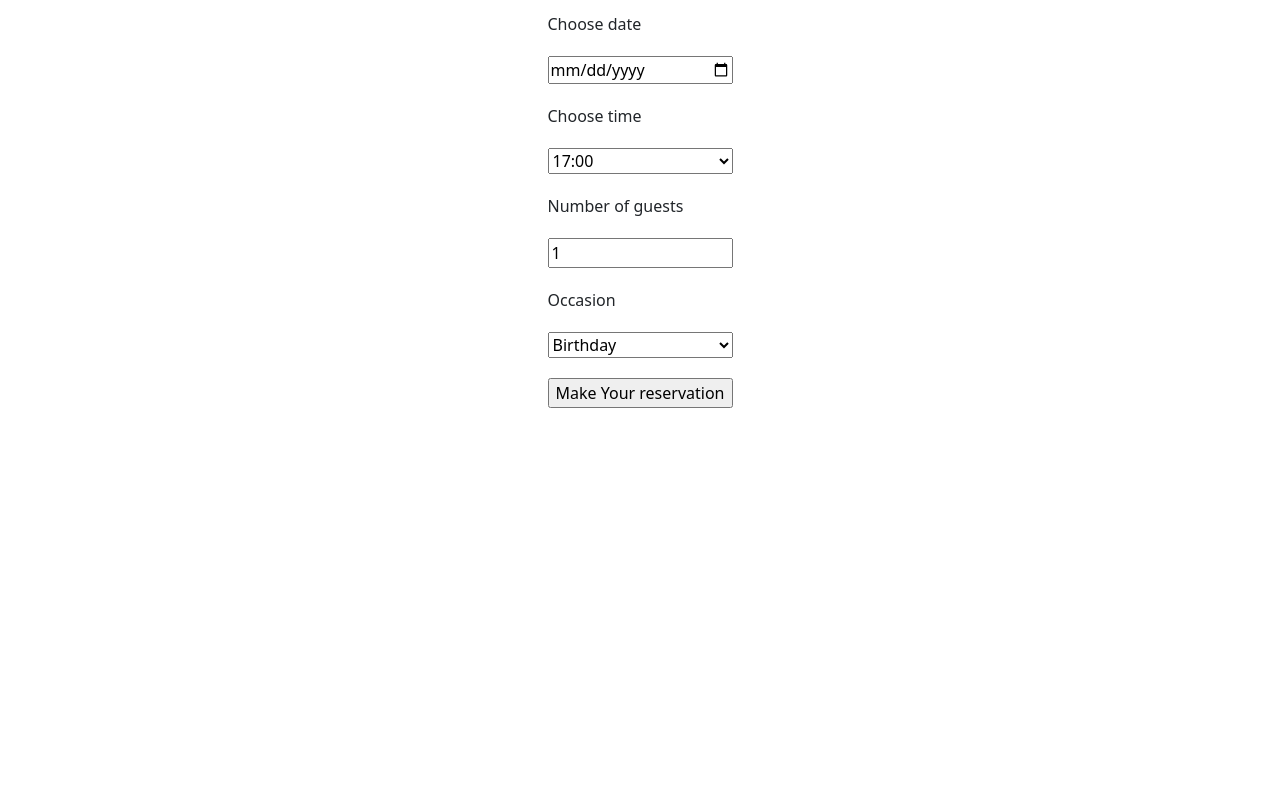
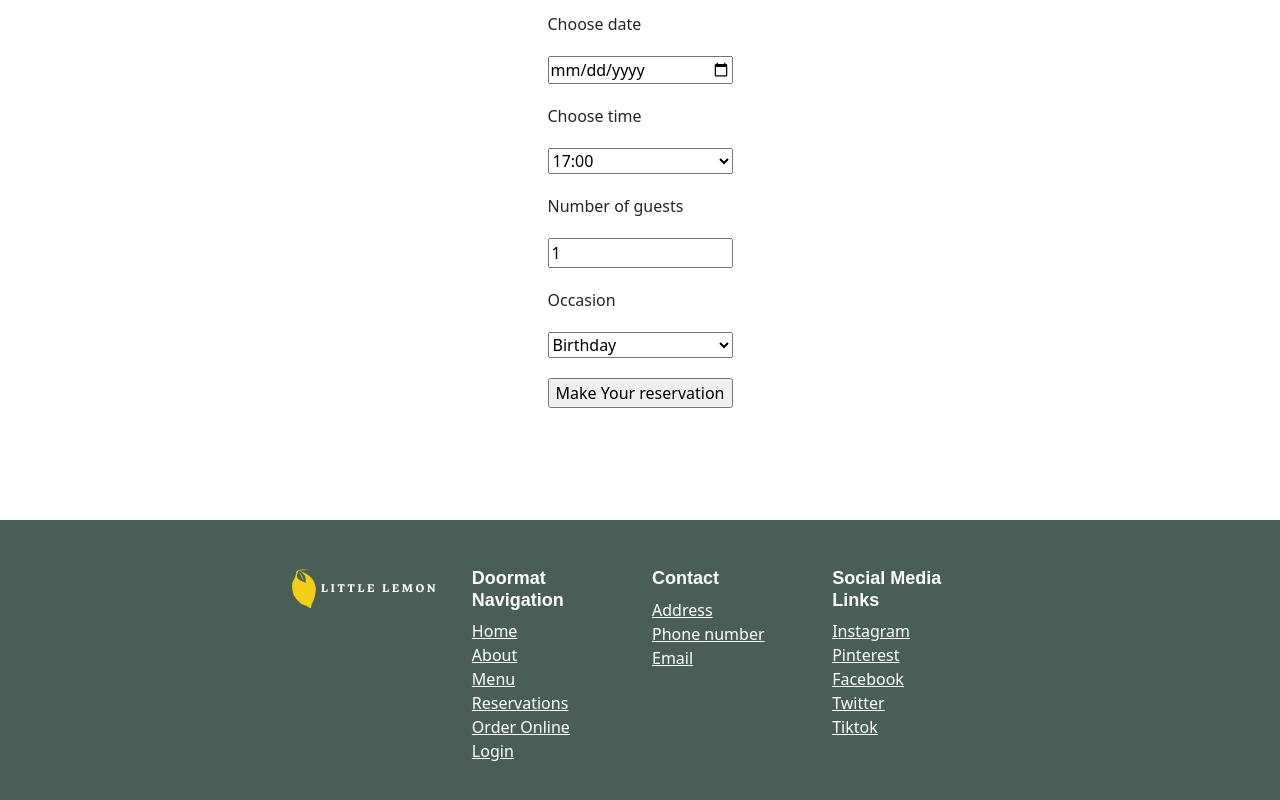
Before and after one commit to diogoestima1998/littlelemon, a React (Create React App) app: page /booking in a window 1280 px wide. Shown: the part 388-1188 px from the top of the page. Before the commit the page ends 800 px from the top, so only its background shows below. Built offline with nearby package versions, Linux system fonts and the light colour scheme.

Commit message:
Routers done with footer

```diff
--- a/src/components/App.css
+++ b/src/components/App.css
@@ -412,6 +412,7 @@ h5 {
   justify-content: center;
   align-items: center;
   margin-top: 40px;
+  margin-bottom: 7rem;
 }
 
 .bookHeadline{
@@ -420,3 +421,5 @@ h5 {
   color: white;
   text-shadow: 2px 2px 4px rgba(0, 0, 0, 0.8);
 }
+
+/* END BOOKING FORM*/
--- a/src/components/BookingPage.js
+++ b/src/components/BookingPage.js
@@ -2,6 +2,7 @@ import React from 'react'
 import Nav from './Nav'
 import BookingForm from './BookingForm'
 import HeroForm from './HeroForm'
+import Footer from './Footer'
 
 function BookingPage() {
   return (
@@ -9,6 +10,7 @@ function BookingPage() {
         <Nav/>
         <HeroForm/>
         <BookingForm/>
+        <Footer/>
     </div>
   )
 }
```
